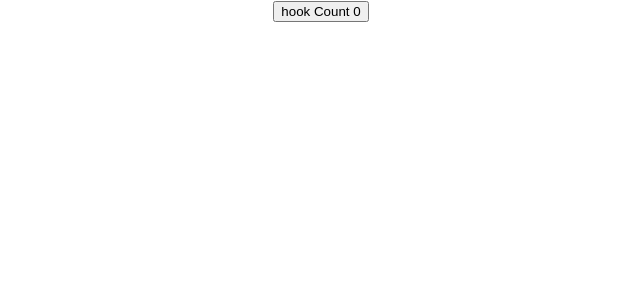
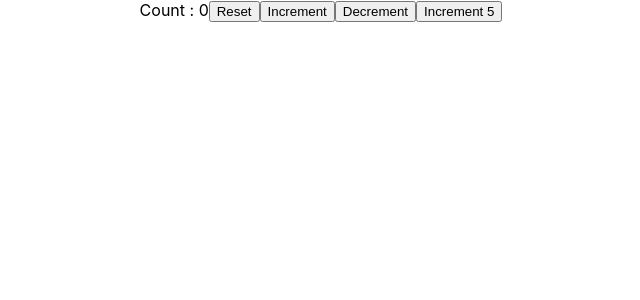
Before and after one commit to abdultanveer/dxcreactapp, a React (Create React App) app: page / in a window 1280 px wide. Shown: the top 300 px of the page, without its empty margins (319-959 px from the left). Built offline with nearby package versions, Linux system fonts and the light colour scheme.

Commit message:
previous state using hooks

```diff
--- a/src/App.js
+++ b/src/App.js
@@ -1,6 +1,6 @@
 import './App.css';
-import ClassCounter from './components/hooks/ClassCounter';
-import HookCounter from './components/hooks/HookCounter';
+import HookCounter2 from './components/hooks/HookCounter2';
+
 
 
 
@@ -8,7 +8,7 @@
 function App() {
   return (
     <div className="App">
-    <HookCounter/>
+    <HookCounter2/>
     </div>
   );
 }
--- /dev/null
+++ b/src/components/hooks/HookCounter2.js
@@ -0,0 +1,29 @@
+import React, {useState} from 'react'
+
+function HookCounter2() {
+    const initialCount = 0
+    const [count, setCount] = useState(initialCount) //useState is like a tree's  branch providing a hook & a pipe to store data in tree
+
+    const incrementFive = () => {
+        for(let i = 0; i < 5; i++){
+            setCount(prevCount => prevCount + 1)
+        }
+    }
+
+
+
+    return (
+        <div>
+            Count : {count}
+            <button onClick = {() => setCount(initialCount)}>Reset</button>
+            <button onClick = {() => setCount(count + 1)}>Increment</button>
+            <button onClick = {() => setCount(count - 1)}>Decrement</button>
+            <button onClick = {incrementFive}>Increment 5</button>
+
+
+
+        </div>
+    )
+}
+
+export default HookCounter2
```
